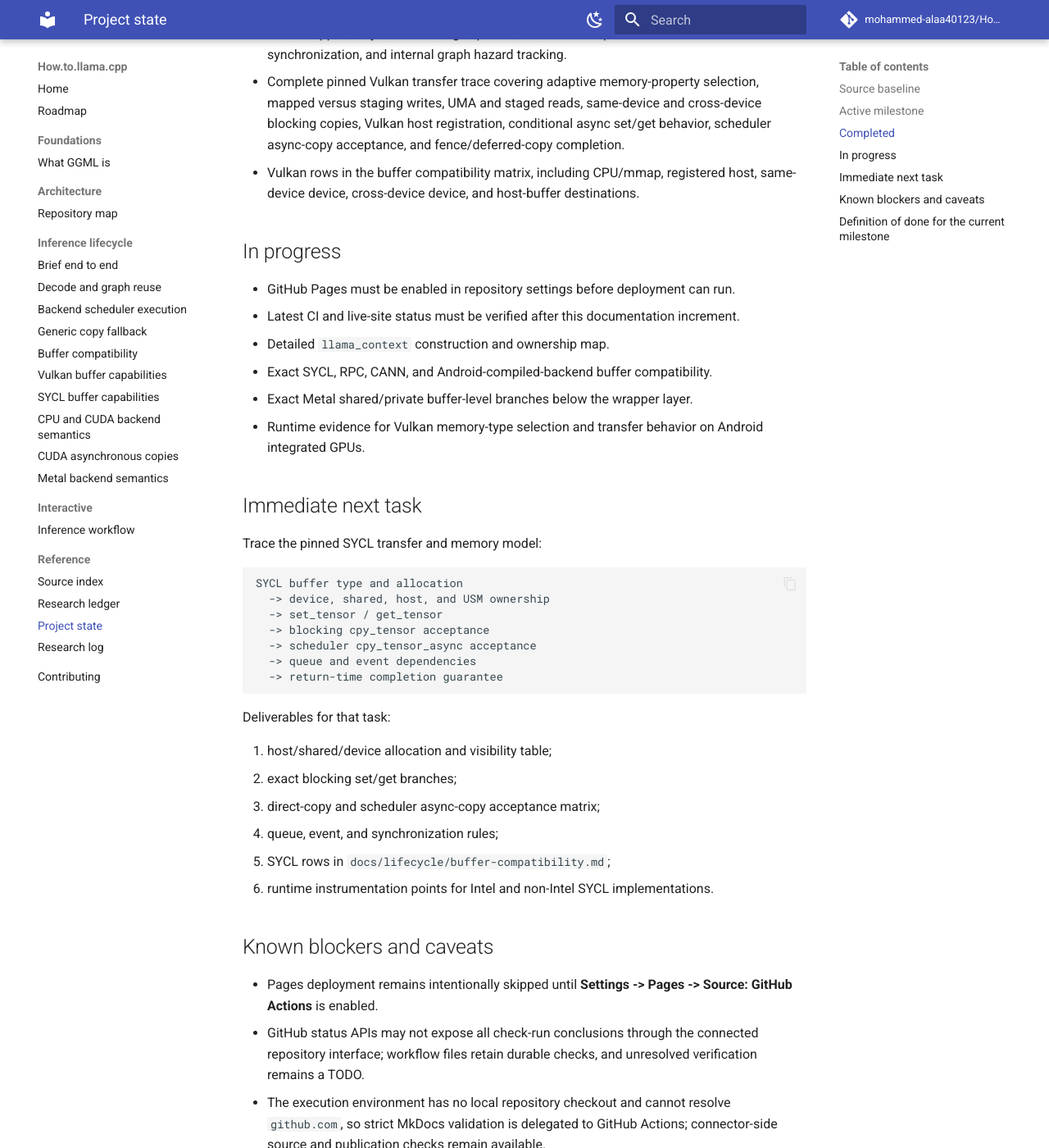
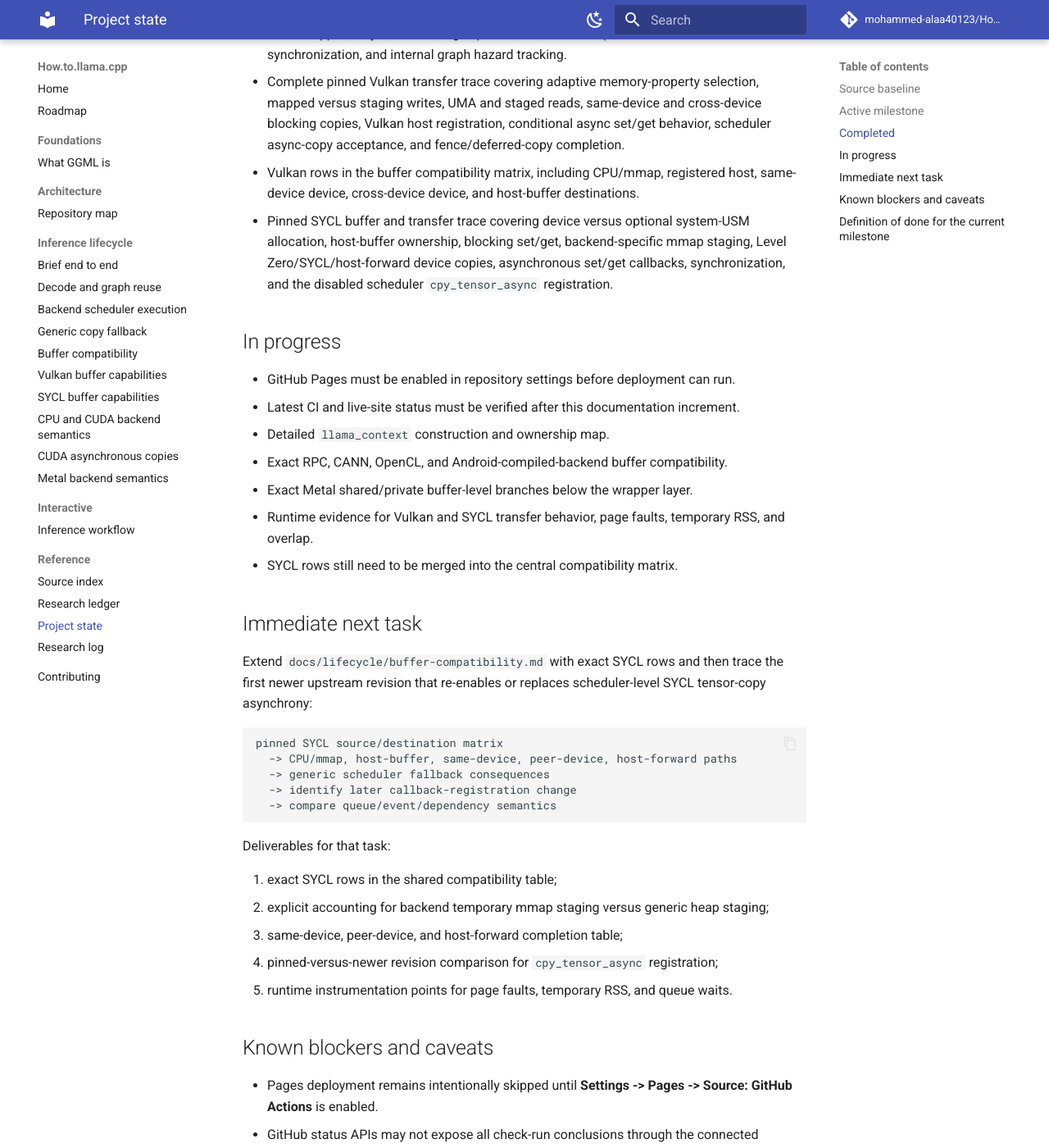
Before and after one commit to mohammed-alaa40123/How.to.llama.cpp, an MkDocs documentation site: the page built from docs/reference/project-state.md, in a window 1280 px wide and 1400 px high, scrolled down 1997 px. Shown: the whole window at 82% size. Built offline with MkDocs 1.6.1 and Material for MkDocs 9.7.7, drawn with Linux system fonts in a browser that asks for light colours; comment, search, counter and statistics services are not loaded; some of the changed text lies outside the part shown.

Commit message:
docs: update project state for SYCL trace

````diff
--- a/docs/reference/project-state.md
+++ b/docs/reference/project-state.md
@@ -42,38 +42,37 @@ Trace a minimal application from backend loading and model creation through cont
 - Pinned Vulkan capability boundary covering non-host-visible default buffers, dedicated host-buffer support, async/events flags, queues, timeline-semaphore-backed host synchronization, and internal graph hazard tracking.
 - Complete pinned Vulkan transfer trace covering adaptive memory-property selection, mapped versus staging writes, UMA and staged reads, same-device and cross-device blocking copies, Vulkan host registration, conditional async set/get behavior, scheduler async-copy acceptance, and fence/deferred-copy completion.
 - Vulkan rows in the buffer compatibility matrix, including CPU/mmap, registered host, same-device device, cross-device device, and host-buffer destinations.
+- Pinned SYCL buffer and transfer trace covering device versus optional system-USM allocation, host-buffer ownership, blocking set/get, backend-specific mmap staging, Level Zero/SYCL/host-forward device copies, asynchronous set/get callbacks, synchronization, and the disabled scheduler `cpy_tensor_async` registration.
 
 ## In progress
 
 - GitHub Pages must be enabled in repository settings before deployment can run.
 - Latest CI and live-site status must be verified after this documentation increment.
 - Detailed `llama_context` construction and ownership map.
-- Exact SYCL, RPC, CANN, and Android-compiled-backend buffer compatibility.
+- Exact RPC, CANN, OpenCL, and Android-compiled-backend buffer compatibility.
 - Exact Metal shared/private buffer-level branches below the wrapper layer.
-- Runtime evidence for Vulkan memory-type selection and transfer behavior on Android integrated GPUs.
+- Runtime evidence for Vulkan and SYCL transfer behavior, page faults, temporary RSS, and overlap.
+- SYCL rows still need to be merged into the central compatibility matrix.
 
 ## Immediate next task
 
-Trace the pinned SYCL transfer and memory model:
+Extend `docs/lifecycle/buffer-compatibility.md` with exact SYCL rows and then trace the first newer upstream revision that re-enables or replaces scheduler-level SYCL tensor-copy asynchrony:
 
 ```text
-SYCL buffer type and allocation
-  -> device, shared, host, and USM ownership
-  -> set_tensor / get_tensor
-  -> blocking cpy_tensor acceptance
-  -> scheduler cpy_tensor_async acceptance
-  -> queue and event dependencies
-  -> return-time completion guarantee
+pinned SYCL source/destination matrix
+  -> CPU/mmap, host-buffer, same-device, peer-device, host-forward paths
+  -> generic scheduler fallback consequences
+  -> identify later callback-registration change
+  -> compare queue/event/dependency semantics
 ```
 
 Deliverables for that task:
 
-1. host/shared/device allocation and visibility table;
-2. exact blocking set/get branches;
-3. direct-copy and scheduler async-copy acceptance matrix;
-4. queue, event, and synchronization rules;
-5. SYCL rows in `docs/lifecycle/buffer-compatibility.md`;
-6. runtime instrumentation points for Intel and non-Intel SYCL implementations.
+1. exact SYCL rows in the shared compatibility table;
+2. explicit accounting for backend temporary mmap staging versus generic heap staging;
+3. same-device, peer-device, and host-forward completion table;
+4. pinned-versus-newer revision comparison for `cpy_tensor_async` registration;
+5. runtime instrumentation points for page faults, temporary RSS, and queue waits.
 
 ## Known blockers and caveats
 
@@ -99,6 +98,11 @@ Deliverables for that task:
 - Vulkan backend async set/get callbacks synchronize when they must use the backend's coherent sync-staging buffer for an unregistered host pointer.
 - Cross-device Vulkan blocking copies are host-mediated and complete synchronously; the scheduler async callback rejects them.
 - Vulkan internal graph hazard tracking and cross-backend scheduler ordering solve different synchronization problems.
+- Default and split SYCL buffers report `is_host == false`, including optional large system-USM allocations.
+- The pinned non-Windows SYCL `set_tensor` path makes a full temporary host copy before the queue copy as an mmap/PVC workaround.
+- SYCL blocking direct copies wait source and destination devices, then use Level Zero, SYCL peer access, or full host-forward staging.
+- SYCL backend async set/get callbacks enqueue without waiting, but scheduler `cpy_tensor_async` is explicitly `NULL` in the pinned backend interface.
+- Therefore SYCL graph-split tensor copies take the synchronized generic fallback even for same-device SYCL buffers.
 - Copy tensors are scheduler-owned temporary execution storage, not persistent model-owned duplicates.
 - The pinned MoE partial-copy path optimizes transfer volume but is not a long-lived expert-cache policy.
 - Backend behavior varies by build configuration, memory heaps, drivers, and device capabilities.
````
Also changed, not shown: other parts of docs/reference/project-state.md (+1 -1 lines).
